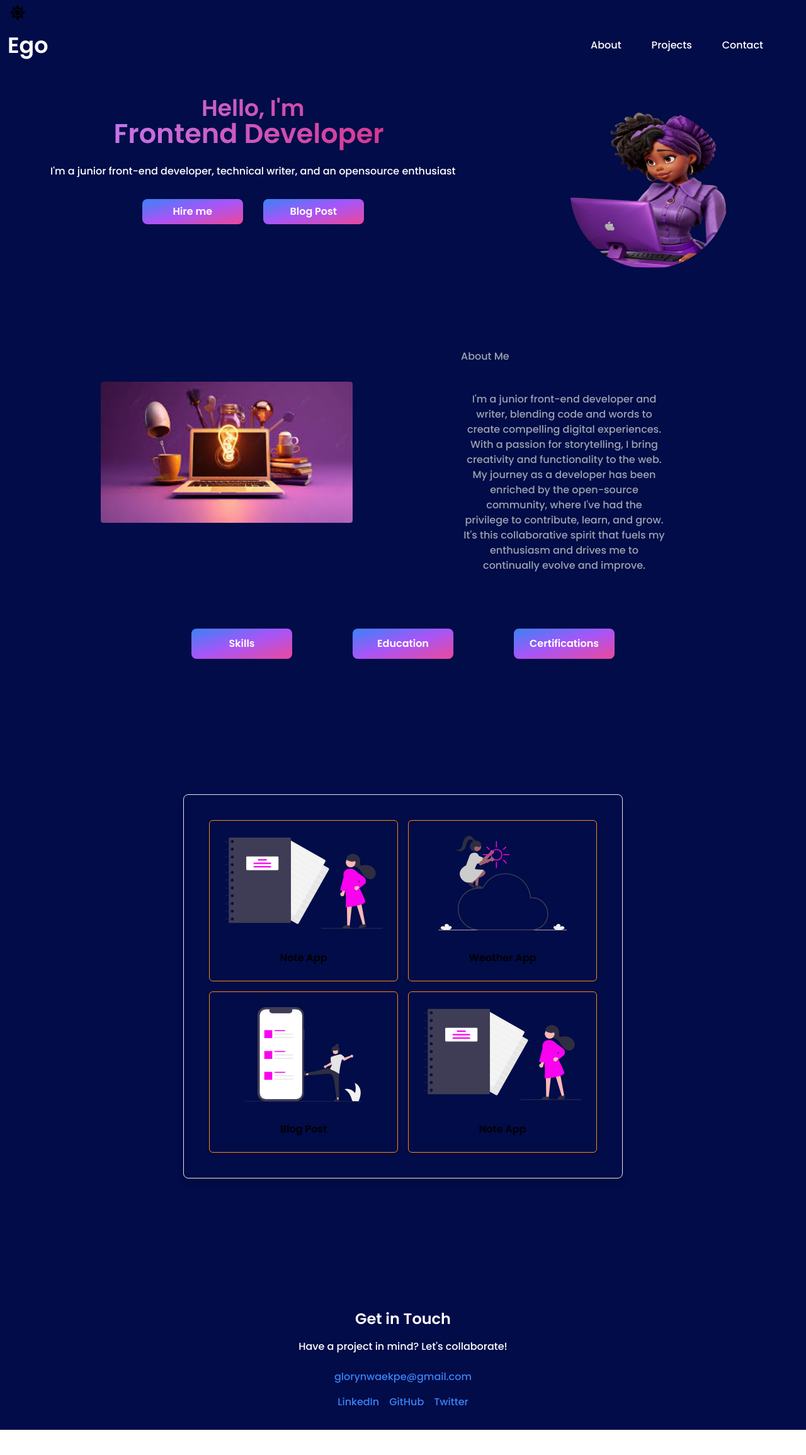
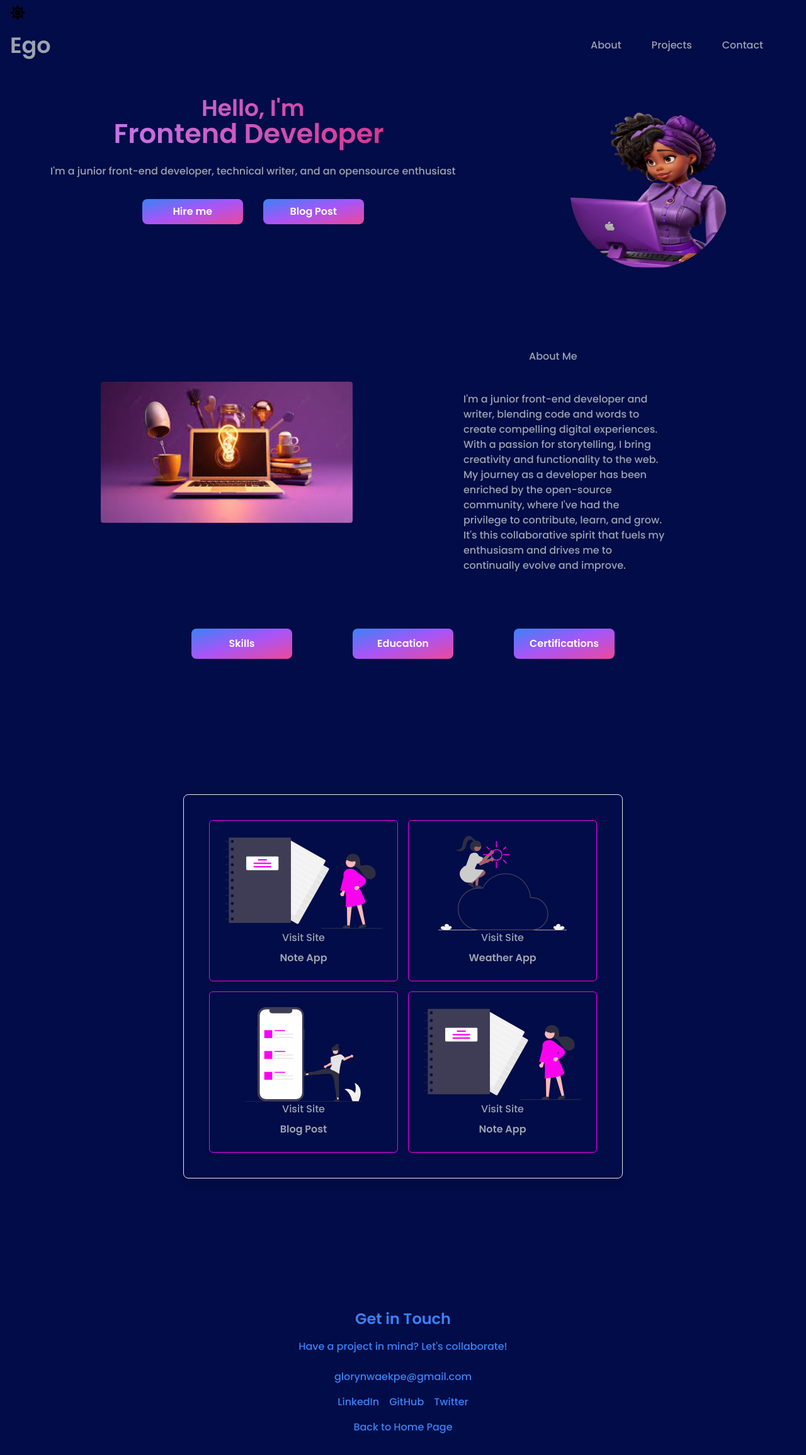
Before and after one commit to Nwakaego-Ego/Portfolio, a Next.js app: page / in a window 1280 px wide. Shown: the whole page at 63% size. Before the commit the page ends 2270 px from the top, so only its background shows below. Built offline with nearby package versions, Linux system fonts and the light colour scheme.

Commit message:
Fixed the project sction and the footer

```diff
--- a/src/app/Pages/About/about.jsx
+++ b/src/app/Pages/About/about.jsx
@@ -24,11 +24,11 @@ const About = () => {
           </div>
         </div>
         <div>
-          <p className="mt-10 lg:mt-1 text-gray-400 ml-5 text-center lg:text-left">
+          <p className="mt-10  lg:mt-1 text-gray-400 ml-5 lg:ml-32 text-center lg:text-left">
             About Me
           </p>
           <div className=" lg:py-6 lg:px-6  ">
-            <p className="flex leading-6  text-gray-400 mt-5  lg:w-80 lg:pb-6  lg:text-center lg:items-center lg:justify-center">
+            <p className="flex leading-6  text-gray-400 mt-5  lg:w-80 lg:pb-6  ">
               I'm a junior front-end developer and writer, blending code and
               words to create compelling digital experiences. With a passion for
               storytelling, I bring creativity and functionality to the web. My
--- a/src/app/Pages/Contact/contact.jsx
+++ b/src/app/Pages/Contact/contact.jsx
@@ -3,8 +3,12 @@ const Contact = () => {
     <>
       <footer className=" text-white py-8" id="contact">
         <div className="container mx-auto text-center">
-          <h2 className="text-2xl font-semibold mb-4">Get in Touch</h2>
-          <p className="mb-6">Have a project in mind? Let's collaborate!</p>
+          <h2 className="text-2xl font-semibold mb-4 text-blue-500">
+            Get in Touch
+          </h2>
+          <p className="mb-6 text-blue-500">
+            Have a project in mind? Let's collaborate!
+          </p>
           <a
             href="mailto:glorynwaekpe@gmail.com"
             className="text-blue-500 hover:text-blue-300 transition duration-300"
@@ -37,6 +41,11 @@ const Contact = () => {
               Twitter
             </a>
           </div>
+          <p className="text-blue-500 mt-4">
+            <a href="/" target="_blank">
+              Back to Home Page
+            </a>
+          </p>
         </div>
       </footer>
     </>
--- a/src/app/components/Navbar/navbar.js
+++ b/src/app/components/Navbar/navbar.js
@@ -11,13 +11,16 @@ const Navbar = () => {
 
   return (
     <div>
-      <nav className="navbar ">
+      <nav className="navbar mb-16  lg:p-2 lg:mb-1 ">
         <div className="container mx-auto flex justify-between items-center">
-          <a href="/" className="text-xl font-bold lg:text-[35px]">
+          <a
+            href="/"
+            className="text-xl font-bold lg:text-[35px] p-8 lg:p-1 text-gray-400"
+          >
             Ego
           </a>
 
-          <div className="md:hidden">
+          <div className="md:hidden p-8 lg:p-1 ">
             <button className="menu-button" onClick={toggleMenu}>
               <div class="line"></div>
               <div class="line"></div>
@@ -40,15 +43,15 @@ const Navbar = () => {
             {/* <Link href="/about" className="lg:px-4 lg:py-2">
               About
             </Link> */}
-            <a href="#about" className="lg:px-4 lg:py-2">
+            <a href="#about" className="lg:px-4 lg:py-2 text-gray-400">
               {" "}
               About
             </a>
-            <a href="#project" className="lg:px-4 lg:py-2">
+            <a href="#project" className="lg:px-4 lg:py-2 text-gray-400">
               {" "}
               Projects
             </a>
-            <a href="#contact" className="lg:px-4 lg:py-2">
+            <a href="#contact" className="lg:px-4 lg:py-2 text-gray-400">
               {" "}
               Contact
             </a>
--- a/src/app/components/Projects/project.css
+++ b/src/app/components/Projects/project.css
@@ -1,5 +1,5 @@
 .card {
-  border: 1px solid #f48b10;
+  border: 1px solid #f902ef;
   padding: 1.5rem;
   border-radius: 0.375rem;
   box-shadow: 0 2px 4px rgba(0, 0, 0, 0.1);
@@ -10,6 +10,7 @@
 .card:hover {
   box-shadow: 0 4px 8px rgba(0, 0, 0, 0.2);
   transform: scale(1.05);
+  border: 1px solid #010c48;
 }
 
 .image {
--- a/src/app/components/Projects/project.js
+++ b/src/app/components/Projects/project.js
@@ -4,17 +4,17 @@ const projects = () => {
   const tasks = [
     {
       image: "/note_.svg",
-      href: "https://stunning-faloodeh-9a1a26.netlify.app/",
+      href: "https://luminous-travesseiro-93a1d7.netlify.app/",
       task: "Note App",
     },
     {
       image: "/weath.svg",
-      href: "https://stunning-faloodeh-9a1a26.netlify.app/",
+      href: "https://focused-lamport-53a4d4.netlify.app/",
       task: "Weather App",
     },
     {
       image: "/blog.svg",
-      href: "https://stunning-faloodeh-9a1a26.netlify.app/",
+      href: "https://ego.hashnode.dev/?source=top_nav_blog_home",
       task: "Blog Post",
     },
     {
@@ -32,14 +32,14 @@ const projects = () => {
       <div className="border p-10 rounded-lg shadow-lg ">
         <div className="grid grid-cols-2 gap-4">
           {tasks.map((task, index) => (
-            <div key={index} className="card text-center ">
+            <div key={index} className="card text-center text-gray-400 ">
               <img
                 src={task.image}
                 alt={`project ${index}`}
                 className="image"
               />
-              <a href={task.href}>
-                <span>Visit Site</span>
+              <a href={task.href} target="_blank">
+                Visit Site
               </a>
               <p className="text-center mt-2 font-semibold">{task.task}</p>
             </div>
--- a/src/app/header/page.jsx
+++ b/src/app/header/page.jsx
@@ -54,7 +54,7 @@ const header = () => {
                 />
               </span>
             </h1>
-            <div className="text-white">
+            <div className=" text-gray-400">
               I'm a junior front-end developer, technical writer, and an
               opensource enthusiast
             </div>
```
